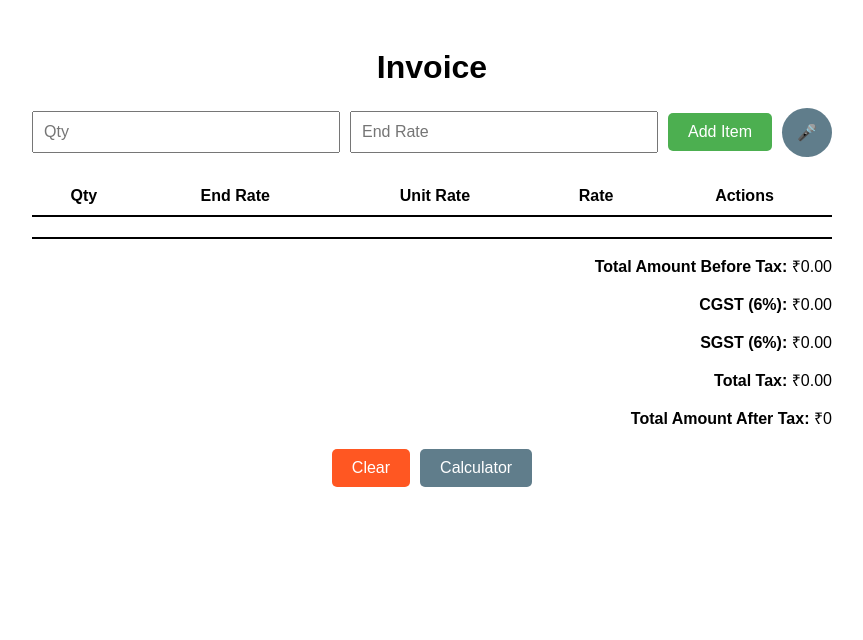
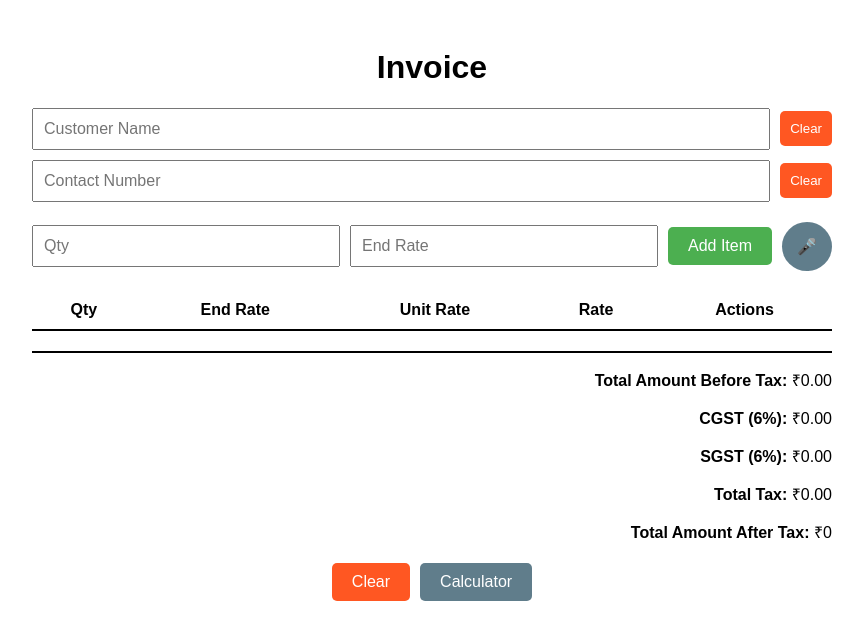
Before and after one commit to RebootCode2024/invoice-app, a Next.js app: page /invoice in a window 1280 px wide. Shown: the top 640 px of the page, without its empty margins (208-1071 px from the left). Built offline with nearby package versions, Linux system fonts and the light colour scheme.

Commit message:
Customer name and contact added

```diff
--- a/src/app/components/InvoiceLayout.jsx
+++ b/src/app/components/InvoiceLayout.jsx
@@ -1,8 +1,9 @@
-// src/app/components/InvoiceLayout.jsx
 import React, { useState, useEffect } from 'react';
 import Calculator from './Calculator';
 
 const InvoiceLayout = () => {
+  const [customerName, setCustomerName] = useState('');
+  const [contactNumber, setContactNumber] = useState('');
   const [items, setItems] = useState([]);
   const [qty, setQty] = useState('');
   const [endRate, setEndRate] = useState('');
@@ -116,6 +117,41 @@ const InvoiceLayout = () => {
     <div style={{ fontFamily: 'Arial, sans-serif', padding: '20px', maxWidth: '800px', margin: '0 auto' }}>
       <h1 style={{ fontSize: '2em', textAlign: 'center', fontWeight: 'bold' }}>Invoice</h1>
 
+      {/* Customer Details Input */}
+      <div style={{ display: 'flex', flexDirection: 'column', gap: '10px', marginBottom: '20px' }}>
+        <div style={{ display: 'flex', alignItems: 'center', gap: '10px' }}>
+          <input
+            type="text"
+            placeholder="Customer Name"
+            value={customerName}
+            onChange={(e) => setCustomerName(e.target.value)}
+            style={{ padding: '10px', flex: '1', fontSize: '1em' }}
+          />
+          <button
+            onClick={() => setCustomerName('')}
+            style={{ padding: '10px', backgroundColor: '#FF5722', color: 'white', border: 'none', borderRadius: '5px', cursor: 'pointer' }}
+          >
+            Clear
+          </button>
+        </div>
+
+        <div style={{ display: 'flex', alignItems: 'center', gap: '10px' }}>
+          <input
+            type="text"
+            placeholder="Contact Number"
+            value={contactNumber}
+            onChange={(e) => setContactNumber(e.target.value)}
+            style={{ padding: '10px', flex: '1', fontSize: '1em' }}
+          />
+          <button
+            onClick={() => setContactNumber('')}
+            style={{ padding: '10px', backgroundColor: '#FF5722', color: 'white', border: 'none', borderRadius: '5px', cursor: 'pointer' }}
+          >
+            Clear
+          </button>
+        </div>
+      </div>
+
       {/* Item Input Form */}
       <div style={{ display: 'flex', flexWrap: 'wrap', gap: '10px', marginBottom: '20px', alignItems: 'center' }}>
         <input
@@ -157,15 +193,6 @@ const InvoiceLayout = () => {
           }
         `}
       </style>
-
-      {/* Hidden Transcript */}
-      <textarea
-        value={transcript}
-        readOnly
-        rows="4"
-        placeholder="Recognized Speech"
-        style={{ display: 'none' }}
-      />
 
       {/* Table */}
       <table style={{ width: '100%', borderCollapse: 'collapse', marginTop: '20px' }}>
```
